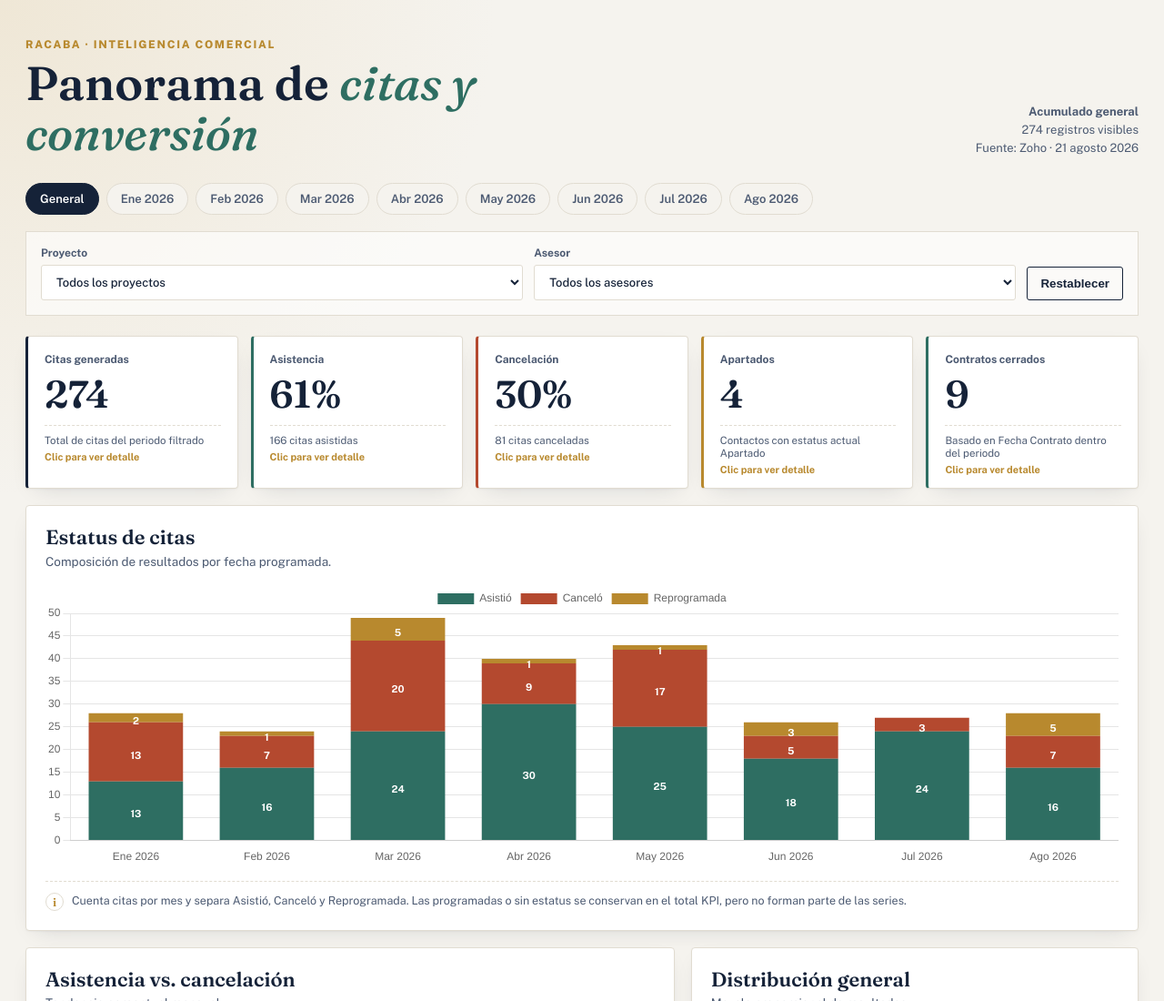
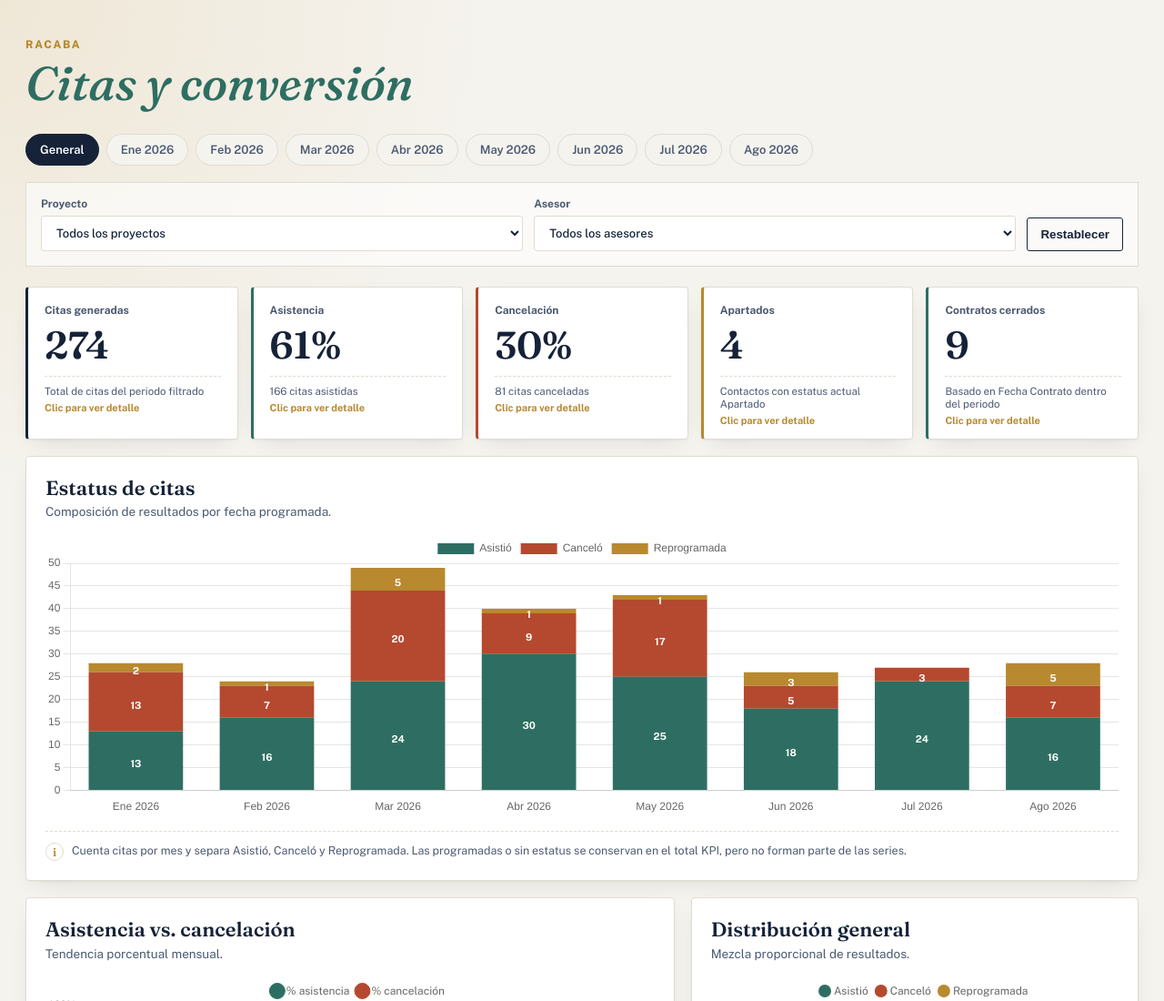
Before and after one commit to GabrielaLuna16/racabacitas, a plain HTML site: page Dashboard_Citas_Racaba_2026.html in a window 1280 px wide. Shown: the top 1100 px of the page at 91% size. Drawn offline with nearby package versions, Linux system fonts and the light colour scheme.

Commit message:
Simplifica encabezado del dashboard

```diff
--- a/Dashboard_Citas_Racaba_2026.html
+++ b/Dashboard_Citas_Racaba_2026.html
@@ -15,7 +15,7 @@
 .kpi{cursor:pointer;transition:transform .15s,border-color .15s}.kpi:hover{transform:translateY(-2px);border-color:var(--gold)}.filter-row th{top:35px;padding:6px;background:#24334a}.column-filter{min-width:110px;width:100%;padding:7px 8px;border:1px solid #657087;border-radius:3px;background:white;color:var(--ink);font:500 11px "Public Sans"}.modal{position:fixed;inset:0;z-index:50;display:none;align-items:center;justify-content:center;padding:24px;background:rgba(21,34,56,.62)}.modal.open{display:flex}.modal-card{width:min(1060px,96vw);max-height:88vh;overflow:auto;background:white;border:1px solid var(--line);box-shadow:0 24px 70px rgba(0,0,0,.3);padding:24px}.modal-head{display:flex;justify-content:space-between;gap:20px;align-items:start;margin-bottom:15px}.modal-head h2{margin:0;font:600 25px Fraunces}.modal-close{border:1px solid var(--line);background:var(--paper);font-size:22px;line-height:1;padding:7px 10px;cursor:pointer}.click-hint{color:var(--gold);font-size:11px;font-weight:700;margin-top:5px}
 @media(max-width:850px){.hero{display:block}.meta{text-align:left;margin-top:12px}.kpis{grid-template-columns:1fr 1fr}.grid,.breakdowns{grid-template-columns:1fr}.span2{grid-column:auto}.filters{grid-template-columns:1fr 1fr}}@media(max-width:560px){.wrap{padding:28px 15px}.kpis,.filters{grid-template-columns:1fr}.kpi-value{font-size:36px}}
 </style></head><body><main class="wrap">
-<div class="eyebrow">Racaba · Inteligencia comercial</div><div class="hero"><h1>Panorama de <em>citas y conversión</em></h1><div class="meta"><b id="periodMeta">Acumulado general</b><br><span id="recordMeta"></span><br>Fuente: Zoho · 21 agosto 2026</div></div>
+<div class="eyebrow">Racaba</div><div class="hero"><h1><em>Citas y conversión</em></h1></div>
 <nav id="tabs" class="tabs" aria-label="Periodo"></nav>
 <section class="filters"><label>Proyecto<select id="projectFilter"></select></label><label>Asesor<select id="hostFilter"></select></label><button class="reset" id="resetFilters">Restablecer</button></section>
 <section class="kpis"><article class="card kpi" data-detail="total" tabindex="0"><div class="kpi-label">Citas generadas</div><div class="kpi-value" id="kTotal">0</div><div class="kpi-foot">Total de citas del periodo filtrado<div class="click-hint">Clic para ver detalle</div></div></article><article class="card kpi teal" data-detail="attend" tabindex="0"><div class="kpi-label">Asistencia</div><div class="kpi-value" id="kAttend">0%</div><div class="kpi-foot" id="kAttendFoot">0 citas asistidas</div><div class="click-hint">Clic para ver detalle</div></article><article class="card kpi clay" data-detail="cancel" tabindex="0"><div class="kpi-label">Cancelación</div><div class="kpi-value" id="kCancel">0%</div><div class="kpi-foot" id="kCancelFoot">0 citas canceladas</div><div class="click-hint">Clic para ver detalle</div></article><article class="card kpi gold" data-detail="apart" tabindex="0"><div class="kpi-label">Apartados</div><div class="kpi-value" id="kApart">0</div><div class="kpi-foot">Contactos con estatus actual Apartado<div class="click-hint">Clic para ver detalle</div></div></article><article class="card kpi teal" data-detail="contract" tabindex="0"><div class="kpi-label">Contratos cerrados</div><div class="kpi-value" id="kContract">0</div><div class="kpi-foot">Basado en Fecha Contrato dentro del periodo<div class="click-hint">Clic para ver detalle</div></div></article></section>
@@ -55,7 +55,7 @@ function renderList(id,items){const max=items[0]?.[1]||1;document.getElementById
 function columnValue(r,key){if(key==='fecha'){const d=dateOnly(r.fecha);return d?d.toISOString().slice(0,10):''}return String(r[key]||'')}
 function populateColumnFilters(rows){document.querySelectorAll('select.column-filter').forEach(el=>{const current=el.value,key=el.dataset.col;const values=[...new Set(rows.map(r=>columnValue(r,key)).filter(Boolean))].sort((a,b)=>a.localeCompare(b,'es',{numeric:true}));el.innerHTML='<option value="">Todos</option>'+values.map(v=>'<option value="'+esc(v)+'">'+esc(v.length>70?v.slice(0,70)+'…':v)+'</option>').join('');if(values.includes(current))el.value=current})}
 function render(){const base=baseRows();populateSelect(projectFilter,[...new Set(base.map(r=>r.proyecto))],'Todos los proyectos');const p=projectFilter.value;populateSelect(hostFilter,[...new Set(base.filter(r=>!p||r.proyecto===p).map(r=>r.asesor))],'Todos los asesores');const rows=filteredRows(),total=rows.length,a=rows.filter(r=>isAttend(r.citaStatus)).length,c=rows.filter(r=>isCancel(r.citaStatus)).length,rp=rows.filter(r=>isReprog(r.citaStatus)).length;
-periodMeta.textContent=activePeriod===null?'Acumulado general':periodLabel(activePeriod);recordMeta.textContent=total+' registros visibles';kTotal.textContent=total;kAttend.textContent=total?Math.round(a/total*100)+'%':'0%';kCancel.textContent=total?Math.round(c/total*100)+'%':'0%';kAttendFoot.textContent=a+' citas asistidas';kCancelFoot.textContent=c+' citas canceladas';
+kTotal.textContent=total;kAttend.textContent=total?Math.round(a/total*100)+'%':'0%';kCancel.textContent=total?Math.round(c/total*100)+'%':'0%';kAttendFoot.textContent=a+' citas asistidas';kCancelFoot.textContent=c+' citas canceladas';
 const apart=DATA.filter(x=>(activePeriod===null||periodKey(x.fechaApartado||x.fechaContrato||x.fecha)===activePeriod)&&(!projectFilter.value||x.proyecto===projectFilter.value)&&(!hostFilter.value||x.asesor===hostFilter.value)&&String(x.contactStatus||'').trim().toLocaleLowerCase('es-MX')==='apartado').length;kApart.textContent=apart;const contract=DATA.filter(x=>(activePeriod===null||periodKey(x.fechaContrato)===activePeriod)&&(!projectFilter.value||x.proyecto===projectFilter.value)&&(!hostFilter.value||x.asesor===hostFilter.value)&&dateOnly(x.fechaContrato)).length;kContract.textContent=contract;
 if(activePeriod!==null)kApart.textContent=DATA.filter(x=>periodKey(x.fechaApartado)===activePeriod&&(!projectFilter.value||x.proyecto===projectFilter.value)&&(!hostFilter.value||x.asesor===hostFilter.value)&&String(x.contactStatus||'').trim().toLocaleLowerCase('es-MX')==='apartado').length;
 const periodKeys=activePeriod===null?availablePeriods():[activePeriod];const monthly=periodKeys.map(key=>rows.filter(x=>periodKey(x.fecha)===key));const statusCounts=[a,c,rp];const volumeData=activePeriod===null?{labels:periodKeys.map(periodLabel),datasets:[{label:'Asistió',data:monthly.map(x=>x.filter(y=>isAttend(y.citaStatus)).length),backgroundColor:COLORS.teal},{label:'Canceló',data:monthly.map(x=>x.filter(y=>isCancel(y.citaStatus)).length),backgroundColor:COLORS.clay},{label:'Reprogramada',data:monthly.map(x=>x.filter(y=>isReprog(y.citaStatus)).length),backgroundColor:COLORS.gold}]}:{labels:['Asistió','Canceló','Reprogramada'],datasets:[{label:'Citas',data:statusCounts,backgroundColor:[COLORS.teal,COLORS.clay,COLORS.gold]}]};chart('volumeChart','bar',volumeData,{plugins:{legend:{display:activePeriod===null}},scales:{x:{stacked:activePeriod===null,grid:{display:false}},y:{stacked:activePeriod===null,beginAtZero:true}}});volumeTitle.textContent='Estatus de citas';
```
